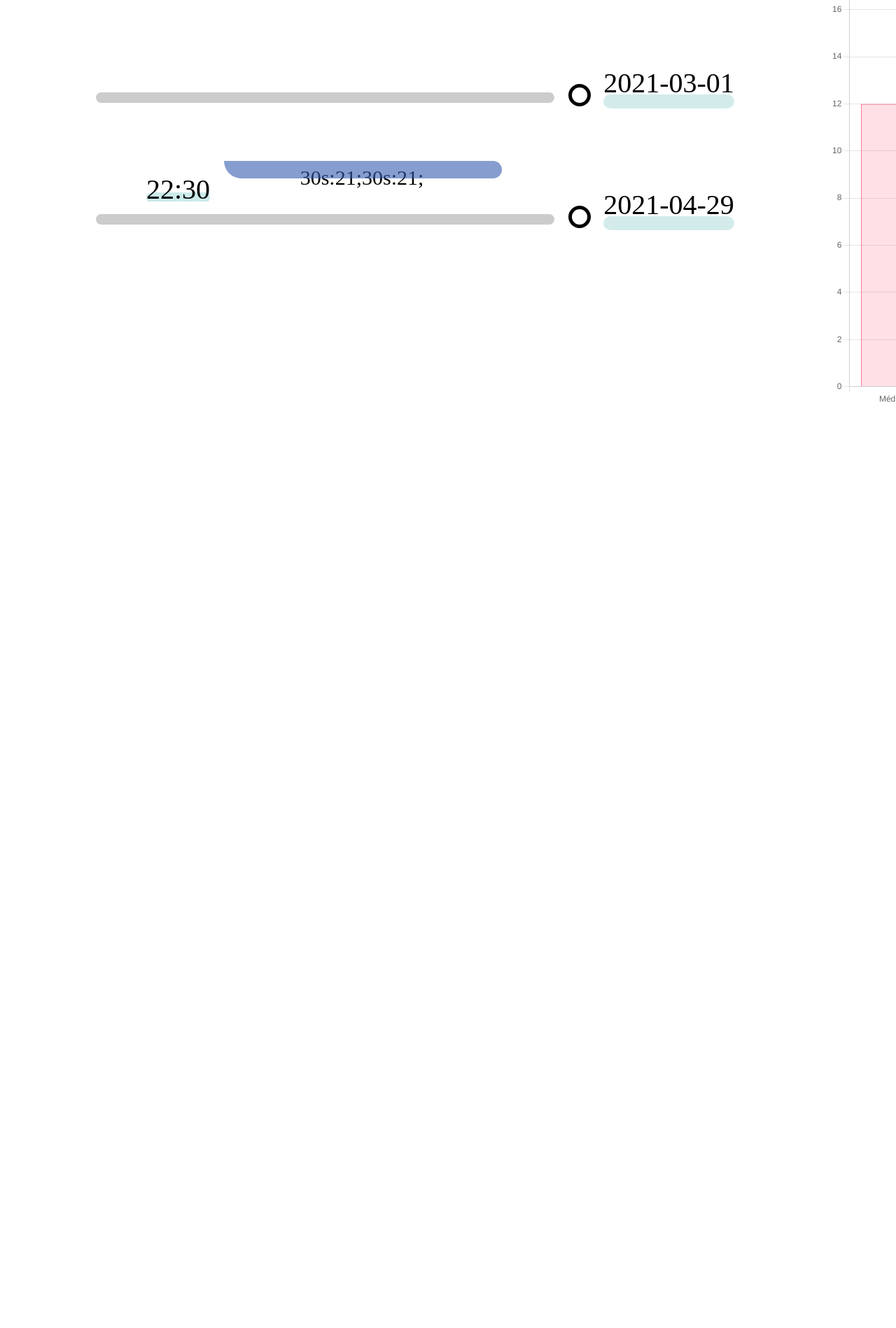
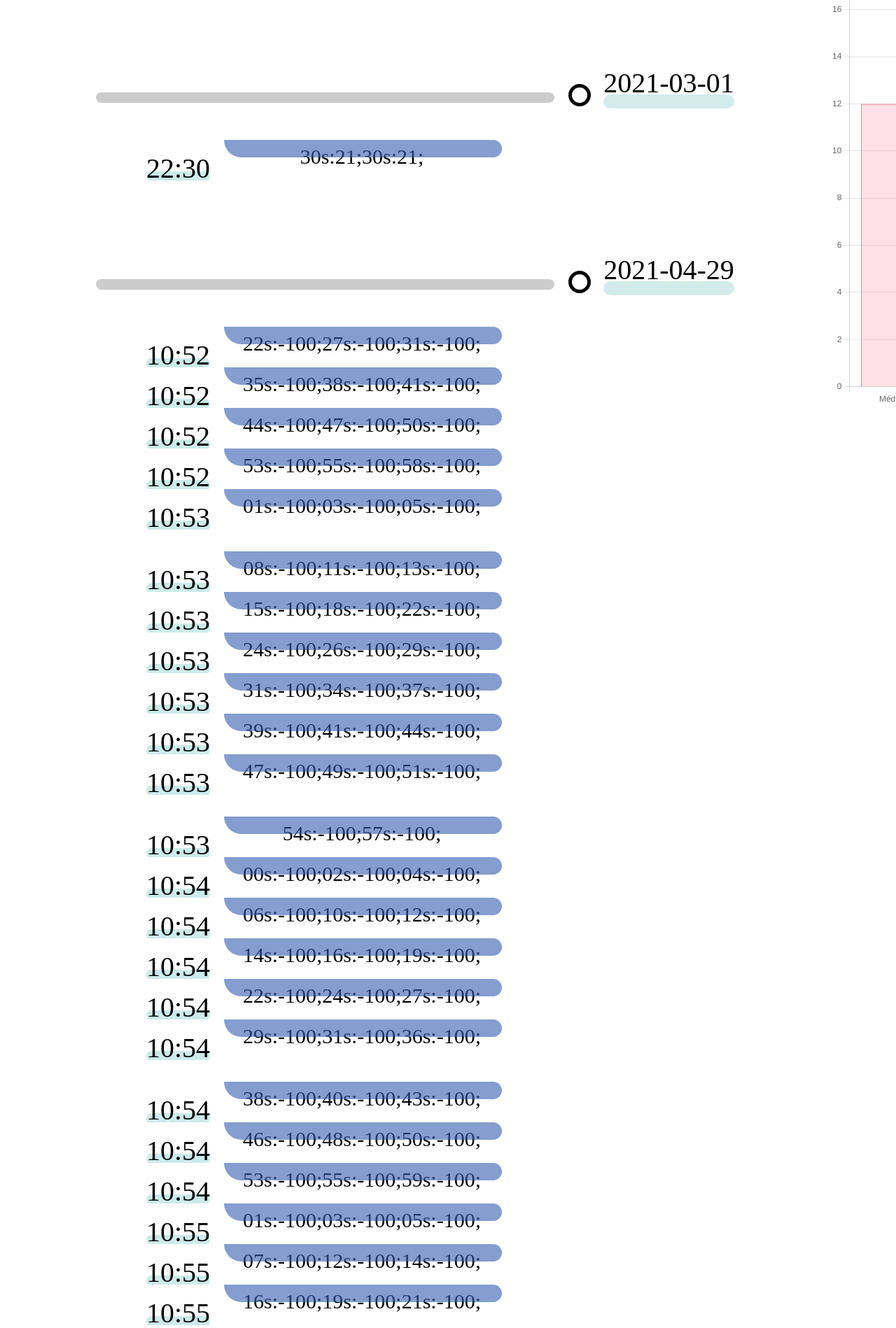
Before and after one commit to Imeguras/Projeto-de-TI-1-Entrega-2020-2021, a PHP site: page /history.php in a window 1280 px wide; the page is wider, and only the part inside the window is pictured. Shown: the part 153-2051 px from the top of that part at 70% size. Before the commit the page ends 728 px from the top of that part, so only its background shows below. Run offline with PHP 8.4, Linux system fonts and the light colour scheme; some libraries are stand-ins or nearby versions; some web fonts are replaced.

Commit message:
almost working

```diff
--- a/historico.js
+++ b/historico.js
@@ -60,13 +60,12 @@ function returntxtContents() {
         let oldd="";
         let olddd="";
         for (let index = 0; index < goal-1; index++) {
-
             linha=texto[index].split(/ |;/);
             if(oldd!=linha[0]){
                 oldd=linha[0]
                 dataC++;
                 salto++;
-                document.getElementById("paginaTabela1").innerHTML+='<div class="separadorTabela" id="separadorTabela'+dataC+'">\n\t<div style="display:none;"id="subTabelaSumario'+dataC+'"></div>\n\t<div class="decoracaoSeparador" id="decoracaoSeparador'+dataC+'">\n\t\t<div class="circuloDecoracaoSeparador">\n\t\t</div>\n\t\t<div class="barraDecoracaoSeparador">\n\t\t</div>\n\t</div>\n\t<div class="grupoData" id="Data'+dataC+'">\n\t\t<div class="decoracaoData" id="decoracaoData'+dataC+'"> </div>\n\t\t<div class="textoData" id="textoData'+dataC+'">'+linha[0]+'</div>\n\t</div>\n</div>\n<div class="SubTabela" id="subTabela'+Math.floor(horaC/6)+salto+'"></div>'
+                document.getElementById("paginaTabela1").innerHTML+='<div class="blocoTabela" id="blocoTabela'+dataC+'" > <div class="separadorTabela" id="separadorTabela'+dataC+'">\n\t<div style="display:none;"id="subTabelaSumario'+dataC+'"></div>\n\t<div class="decoracaoSeparador" id="decoracaoSeparador'+dataC+'">\n\t\t<div class="circuloDecoracaoSeparador">\n\t\t</div>\n\t\t<div class="barraDecoracaoSeparador">\n\t\t</div>\n\t</div>\n\t<div class="grupoData" id="Data'+dataC+'">\n\t\t<div class="decoracaoData" id="decoracaoData'+dataC+'"> </div>\n\t\t<div class="textoData" id="textoData'+dataC+'">'+linha[0]+'</div>\n\t</div>\n</div>\n<div class="SubTabela" id="subTabela'+(Math.floor(horaC/6)+salto)+'"></div></div>'
             }
             let disp=linha[1].split(":");
             //todo if pair class is dif
@@ -76,9 +75,9 @@ function returntxtContents() {
                 olddd=disp[0]+':'+disp[1]
                 valorsC=horaC;
                 if(Math.floor(horaC/6)==horaC/6){
-                    document.getElementById("paginaTabela1").innerHTML+='<div class="SubTabela" id="subTabela'+(Math.floor(horaC/6)+salto)+'"></div>'
+                    document.getElementById("blocoTabela"+dataC).innerHTML+='<div class="SubTabela" id="subTabela'+(Math.floor(horaC/6)+salto)+'"></div>'
                 }
-                document.getElementById("subTabela"+(Math.floor(horaC/6)+salto)).innerHTML+='<div class="Entrada" id="Entrada'+horaC+'">\n<div class="Tempo" id="Tempo'+horaC+'">\n\t<div class="decoracaoTempo1" id="decoracaoData'+horaC+'"> </div>\n\t<div class="textoTempo" id="textoTempo'+horaC+'">'+disp[0]+':'+disp[1]+'</div>\n</div>\n<div class="Info" id="Info'+horaC+'">\n\t<div class="decoracaoInfo1" id="decoracaoInfo'+horaC+'"> </div>\n\t<div class="textoInfo" id="textoInfo'+horaC+'">'+disp[2]+'s:'+linha[2]+';'+'</div>\n</div>\n</div>';
+                document.getElementById('subTabela'+(Math.floor(horaC/6)+salto)).innerHTML+='<div class="Entrada" id="Entrada'+horaC+'">\n<div class="Tempo" id="Tempo'+horaC+'">\n\t<div class="decoracaoTempo1" id="decoracaoData'+horaC+'"> </div>\n\t<div class="textoTempo" id="textoTempo'+horaC+'">'+disp[0]+':'+disp[1]+'</div>\n</div>\n<div class="Info" id="Info'+horaC+'">\n\t<div class="decoracaoInfo1" id="decoracaoInfo'+horaC+'"> </div>\n\t<div class="textoInfo" id="textoInfo'+horaC+'">'+disp[2]+'s:'+linha[2]+';'+'</div>\n</div>\n</div>';
                 document.getElementById("subTabelaSumario"+dataC).innerHTML+=linha[2]+';'
                 horaC++;
                 rep=0;
@@ -100,5 +99,17 @@ function returntxtContents() {
     }
 }
 generateChart(3)
+/*block.addEventListener('mouseover', changeDefOver);
+.addEventListener('mouseout', changeDefOut);
+
+function changeDefOver(e) {
+    generateChart(3)
+    e.target.classList.toggle('opacity-toggle');
+}
+
+function changeDefOut(e) {
+  e.target.classList.toggle('opacity-toggle');
+}*/
+
 //console.log(texto[index])
 loadFile("api/files/botao/log.txt")
--- a/nossoestilo.css
+++ b/nossoestilo.css
@@ -15,12 +15,12 @@
     overflow-y: scroll !important;
     position: absolute;
     width: 1186px;
-    height: 1439px;
+    height: 4000px;
 }
 .paginaColunaEsquerda{
     position: static;
     width: 926px;
-    height: min-content;
+    height: inherit;
     order: 1;
     flex-grow: 0;
     margin: 20px 0px;
@@ -46,10 +46,6 @@
 }
 .textoTituloColunaEsquerda{
     position: relative;
-    /*width: 580px;
-    height: 105px;
-    left: 201.29px;
-    top: 18px;*/
     font-family: Nunito;
     font-style: normal;
     font-weight: normal;
@@ -76,7 +72,7 @@
 .tabela{
     position: absolute;
     width: 926px;
-    height: 908px;
+    height: inherit;
     left: 130px;
     top: 206px;
     display: flex;
@@ -91,6 +87,9 @@
     width: 100%;
     height: max-content;
     padding-top: 20px;
+}
+.blocoTabela{
+
 }
 .grupoData{
     width: max-content;
@@ -149,8 +148,8 @@
     width: 525px;
     height: min-content;
     left: 79px;
-    top: 61px;
-    height: min-content;
+    margin-top: 31px;
+    margin-bottom: 31px;
 }
 .Entrada{
     display: flex;
```
